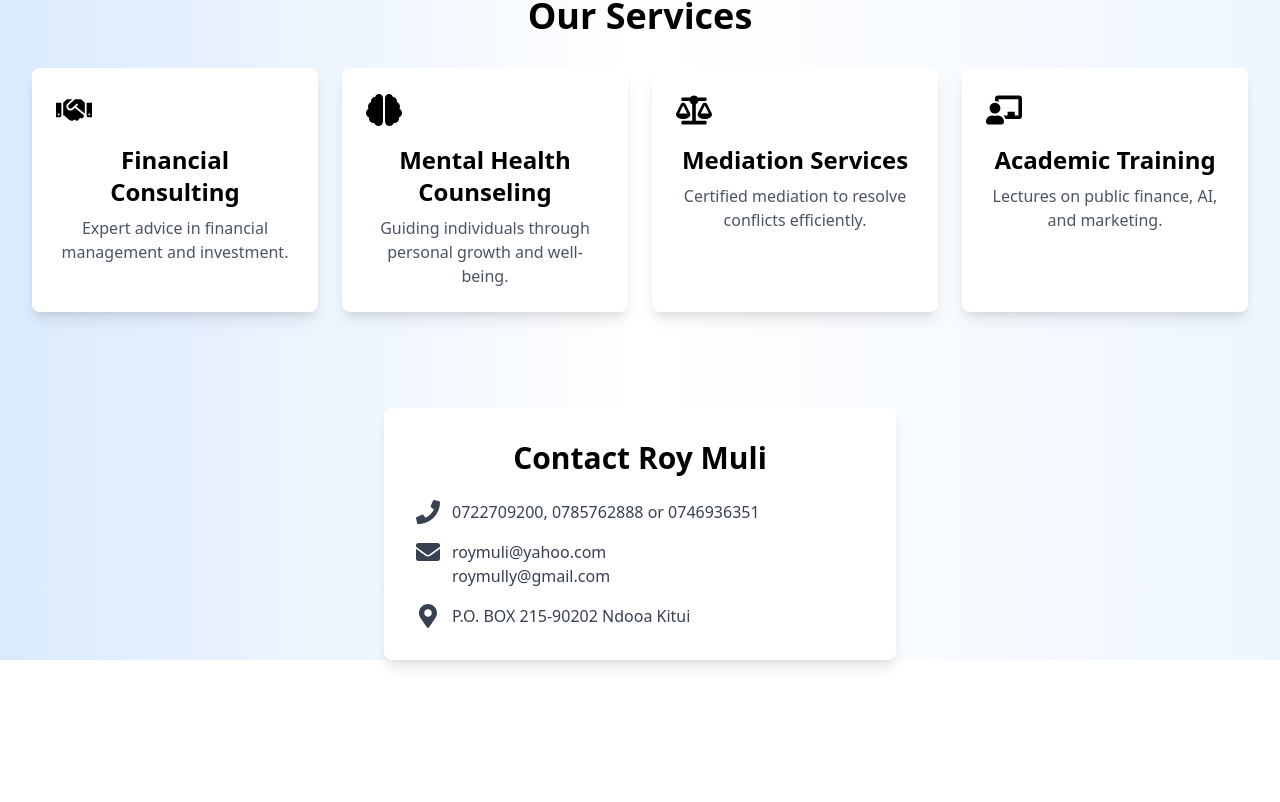
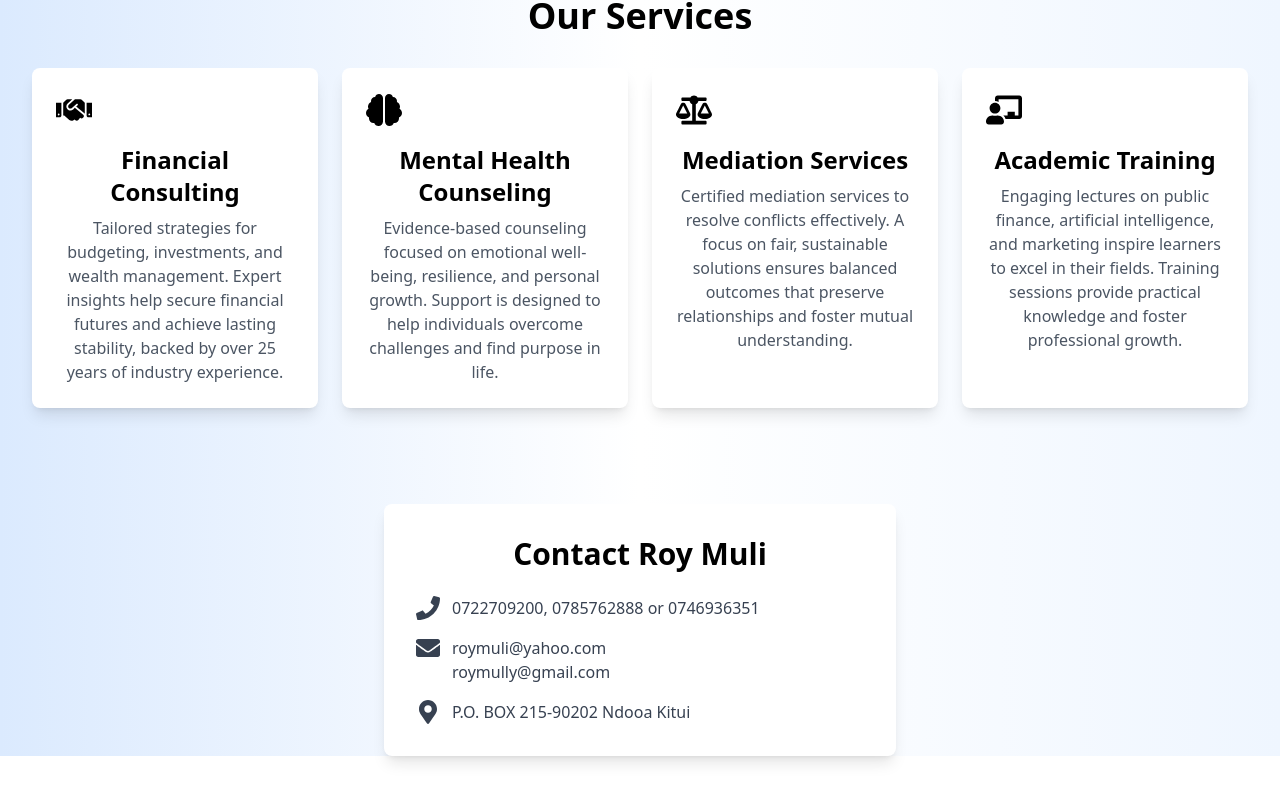
Before and after one commit to Anthony-Maundu/roy-muli, a React (Create React App) app: page / in a window 1280 px wide. Shown: the part 1188-1990 px from the top of the page. Before the commit the page ends 1912 px from the top, so only its background shows below. Built offline with nearby package versions, Linux system fonts and the light colour scheme.

Commit message:
adds on services info

```diff
--- a/src/App.js
+++ b/src/App.js
@@ -71,28 +71,44 @@ function App() {
 <section id="services" className="container mx-auto p-8 text-center mt-16">
   <h2 className="text-4xl font-bold text-primary mb-8">Our Services</h2>
   <div className="grid grid-cols-1 sm:grid-cols-2 lg:grid-cols-4 gap-6">
+    {/* Financial Consulting */}
     <Link to="/financial-consulting" className="bg-white p-6 rounded-lg shadow-lg hover:shadow-xl transition-shadow duration-300">
       <FaHandshake className="text-4xl text-primary mb-4" />
       <h3 className="text-2xl font-semibold text-secondary">Financial Consulting</h3>
-                      <p className="text-gray-600 mt-2">Expert advice in financial management and investment.</p>
+      <p className="text-gray-600 mt-2">
+        Tailored strategies for budgeting, investments, and wealth management. Expert insights help secure financial futures and achieve lasting stability, backed by over 25 years of industry experience.
+      </p>
     </Link>
+
+    {/* Mental Health Counseling */}
     <Link to="/mental-health-counseling" className="bg-white p-6 rounded-lg shadow-lg hover:shadow-xl transition-shadow duration-300">
       <FaBrain className="text-4xl text-primary mb-4" />
       <h3 className="text-2xl font-semibold text-secondary">Mental Health Counseling</h3>
-                      <p className="text-gray-600 mt-2">Guiding individuals through personal growth and well-being.</p>
+      <p className="text-gray-600 mt-2">
+        Evidence-based counseling focused on emotional well-being, resilience, and personal growth. Support is designed to help individuals overcome challenges and find purpose in life.
+      </p>
     </Link>
+
+    {/* Mediation Services */}
     <Link to="/mediation-services" className="bg-white p-6 rounded-lg shadow-lg hover:shadow-xl transition-shadow duration-300">
       <FaBalanceScale className="text-4xl text-primary mb-4" />
       <h3 className="text-2xl font-semibold text-secondary">Mediation Services</h3>
-                      <p className="text-gray-600 mt-2">Certified mediation to resolve conflicts efficiently.</p>
+      <p className="text-gray-600 mt-2">
+        Certified mediation services to resolve conflicts effectively. A focus on fair, sustainable solutions ensures balanced outcomes that preserve relationships and foster mutual understanding.
+      </p>
     </Link>
+
+    {/* Academic Training */}
     <Link to="/academic-training" className="bg-white p-6 rounded-lg shadow-lg hover:shadow-xl transition-shadow duration-300">
       <FaChalkboardTeacher className="text-4xl text-primary mb-4" />
       <h3 className="text-2xl font-semibold text-secondary">Academic Training</h3>
-                      <p className="text-gray-600 mt-2">Lectures on public finance, AI, and marketing.</p>
+      <p className="text-gray-600 mt-2">
+        Engaging lectures on public finance, artificial intelligence, and marketing inspire learners to excel in their fields. Training sessions provide practical knowledge and foster professional growth.
+      </p>
     </Link>
   </div>
 </section>
+
 
                 {/* Contact Section */}
 <section id="contact" className="container mx-auto p-8 max-w-lg bg-white rounded-lg shadow-lg mt-16 mb-16">
```
Lines whose indentation alone changed are shown as unchanged.
